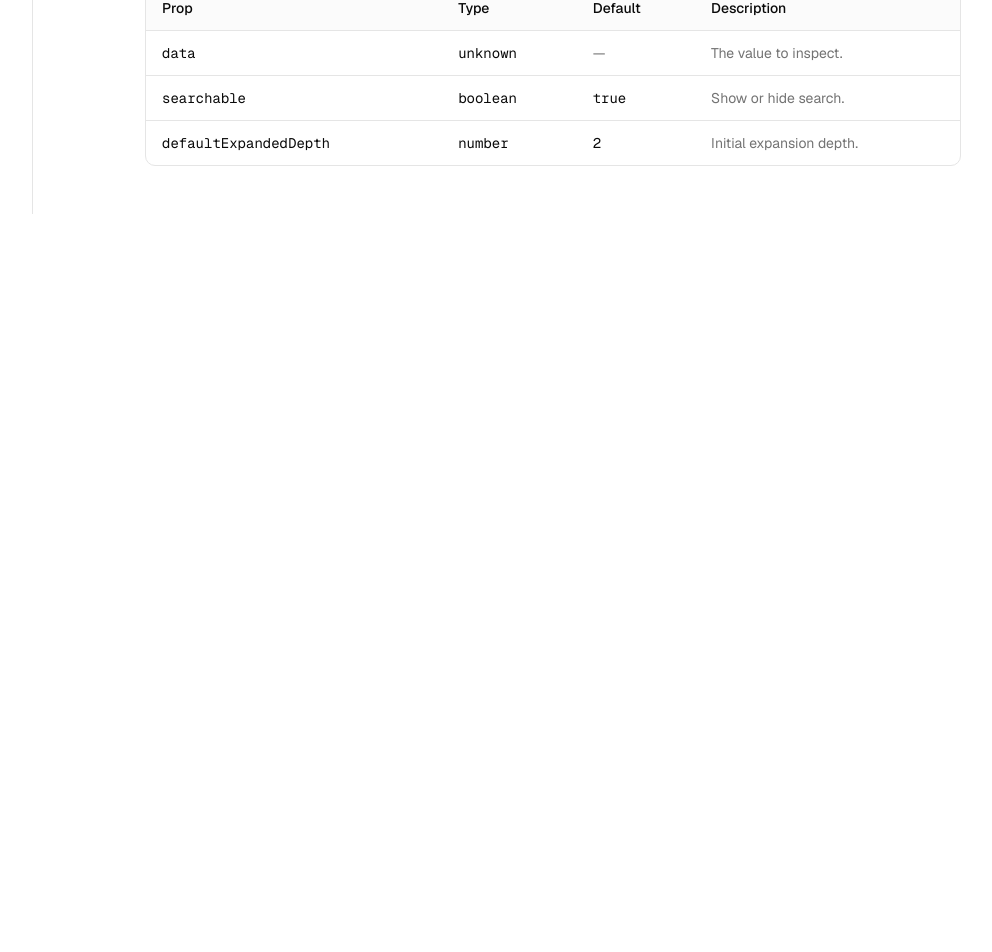
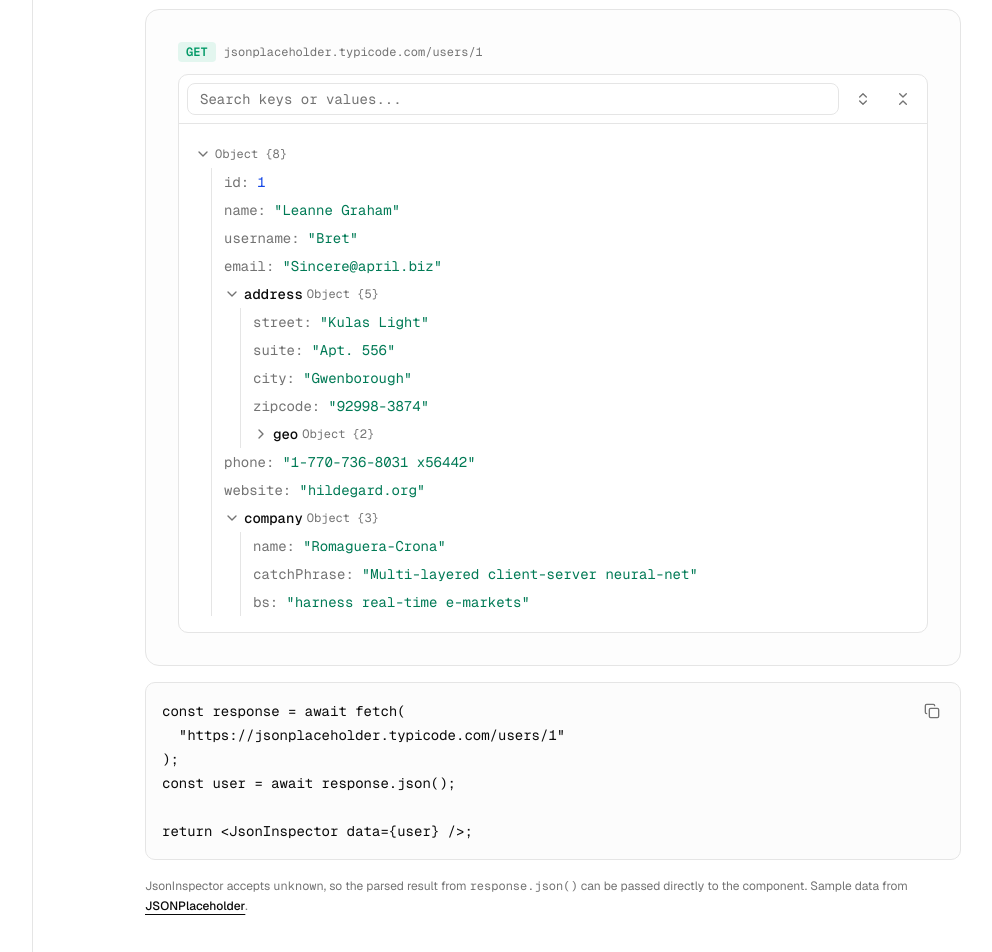
Before and after one commit to notinsect/json-inspector, a Next.js app: page /components/json-inspector in a window 1280 px wide. Shown: the part 2780-3732 px from the top of the page, without its empty margins (207-1199 px from the left). Before the commit the page ends 2994 px from the top, so only its background shows below. Built offline with nearby package versions, Linux system fonts and the light colour scheme.

Commit message:
docs: add API response example to JSON Inspector

```diff
--- a/src/app/components/json-inspector/page.tsx
+++ b/src/app/components/json-inspector/page.tsx
@@ -57,6 +57,37 @@ const demoData = {
 
   error: new Error("Example error message"),
 };
+
+const apiUserData = {
+  id: 1,
+  name: "Leanne Graham",
+  username: "Bret",
+  email: "Sincere@april.biz",
+  address: {
+    street: "Kulas Light",
+    suite: "Apt. 556",
+    city: "Gwenborough",
+    zipcode: "92998-3874",
+    geo: {
+      lat: "-37.3159",
+      lng: "81.1496",
+    },
+  },
+  phone: "1-770-736-8031 x56442",
+  website: "hildegard.org",
+  company: {
+    name: "Romaguera-Crona",
+    catchPhrase: "Multi-layered client-server neural-net",
+    bs: "harness real-time e-markets",
+  },
+};
+
+const apiUsageCode = `const response = await fetch(
+  "https://jsonplaceholder.typicode.com/users/1"
+);
+const user = await response.json();
+
+return <JsonInspector data={user} />;`;
 
 const installCommand =
   "bunx shadcn@latest add notinsect/varnus/json-inspector";
@@ -231,6 +262,54 @@ export default function JsonInspectorPage() {
         </div>
       </section>
 
+      {/* Inspect an API response */}
+      <section className="scroll-mt-8" id="api-response">
+        <div className="mb-4">
+          <h2 className="text-xl font-semibold tracking-tight">
+            Inspect an API response
+          </h2>
+
+          <p className="mt-1 text-sm text-muted-foreground">
+            Pass any parsed API response directly to JsonInspector to explore
+            nested objects and arrays interactively.
+          </p>
+        </div>
+
+        <div className="flex flex-col gap-4">
+          <div className="rounded-xl border bg-muted/20 p-4 md:p-8">
+            <div className="mx-auto max-w-3xl">
+              <div className="mb-3 flex flex-wrap items-center gap-2 text-xs">
+                <span className="rounded bg-emerald-500/10 px-2 py-0.5 font-mono font-semibold text-emerald-600 dark:text-emerald-400">
+                  GET
+                </span>
+                <span className="font-mono text-muted-foreground break-all">
+                  jsonplaceholder.typicode.com/users/1
+                </span>
+              </div>
+
+              <JsonInspector data={apiUserData} defaultExpandedDepth={2} />
+            </div>
+          </div>
+
+          <CodeBlock copyValue={apiUsageCode}>{apiUsageCode}</CodeBlock>
+
+          <p className="text-xs leading-5 text-muted-foreground">
+            JsonInspector accepts <code>unknown</code>, so the parsed result from{" "}
+            <code>response.json()</code> can be passed directly to the component.
+            Sample data from{" "}
+            <a
+              href="https://jsonplaceholder.typicode.com/"
+              target="_blank"
+              rel="noreferrer"
+              className="font-medium text-foreground underline underline-offset-4 transition-colors hover:text-foreground/80"
+            >
+              JSONPlaceholder
+            </a>
+            .
+          </p>
+        </div>
+      </section>
+
       {/* API Reference */}
       <section className="scroll-mt-8" id="api-reference">
         <div className="mb-4">
```
